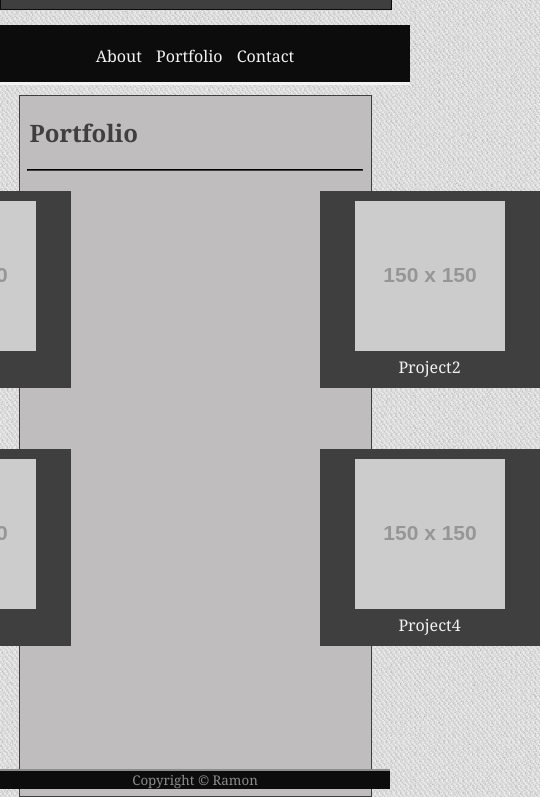
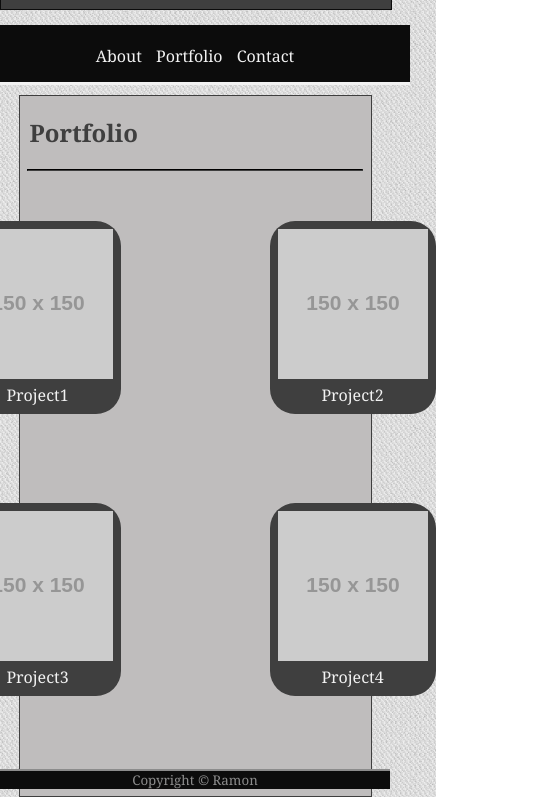
Before and after one commit to ramonb621/Responsive-Portfolio, a plain HTML site: page portfolio.html in a window 390 px wide. Shown: the part 55-852 px from the top of the page, 540 px wide, since content can reach past the window. Drawn offline with Linux system fonts and the light colour scheme; placeholder pictures from the web are drawn by us.

Commit message:
update to border styling of layout and made a responsive layout for screens smaller than 640px

```diff
--- a/assets/css/style.css
+++ b/assets/css/style.css
@@ -96,6 +96,7 @@ li{
     background-color: #25577D;
     color: #008FFC;
     text-align: center;
+    border-radius: 25px;
 }
 #project1{
     padding: 10px;
@@ -295,6 +296,30 @@ li{
         left: 300px;
     }
 }
-@media screen and (min-width:320px){
+@media screen and (max-width:620px){
 
+    #project1{
+        width:150px;
+        padding: 8px;
+        top:125px;
+        right: 250px;
+    }
+    #project2{
+        width: 150px;
+        padding: 8px;
+        top:125px;
+        left: 250px;
+    }
+    #project3{
+        width: 150px;
+        padding: 8px;
+        right: 250px;
+        bottom:100px;
+    }
+    #project4{
+        width:150px;
+        padding: 8px;
+        left: 250px;
+        bottom: 100px;
+    }
 }
--- a/portfolio.html
+++ b/portfolio.html
@@ -31,16 +31,16 @@
                         <hr>
 
                         <div id="project1">
-                            <a href="#" target="_blank"><img class="img-thumbnail float-right pb-4" src="https://via.placeholder.com/150"  alt="Chimp Placeholder">Project1</a>
+                            <a href="#" target="_blank"><img class="img-thumbnail" src="https://via.placeholder.com/150"  alt="Chimp Placeholder">Project1</a>
                         </div>
                         <div id="project2">
-                            <a href="#" target="_blank"><img class="img-thumbnail float-right pb-4" src="https://via.placeholder.com/150" alt="The Beast Placeholder">Project2</a>
+                            <a href="#" target="_blank"><img class="img-thumbnail" src="https://via.placeholder.com/150" alt="The Beast Placeholder">Project2</a>
                         </div>
                         <div id="project3">
-                            <a href="#" target="_blank"><img class="img-thumbnail float-right pb-4" src="https://via.placeholder.com/150" alt="Squirrel Placeholder">Project3</a>
+                            <a href="#" target="_blank"><img class="img-thumbnail" src="https://via.placeholder.com/150" alt="Squirrel Placeholder">Project3</a>
                         </div>
                         <div id="project4">
-                            <a href="#" target="_blank"><img class="img-thumbnail float-right pb-4" src="https://via.placeholder.com/150" alt="Raccoon Placeholder">Project4</a>
+                            <a href="#" target="_blank"><img class="img-thumbnail" src="https://via.placeholder.com/150" alt="Raccoon Placeholder">Project4</a>
                         </div>
 
                     </div>
```
